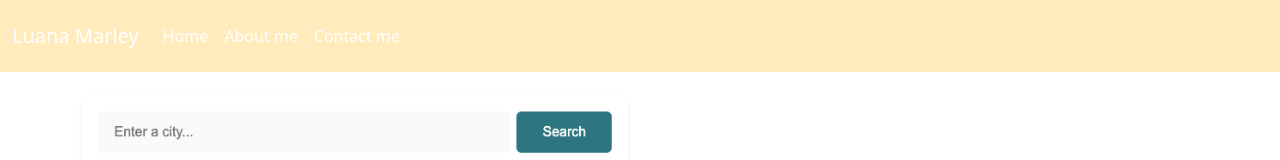
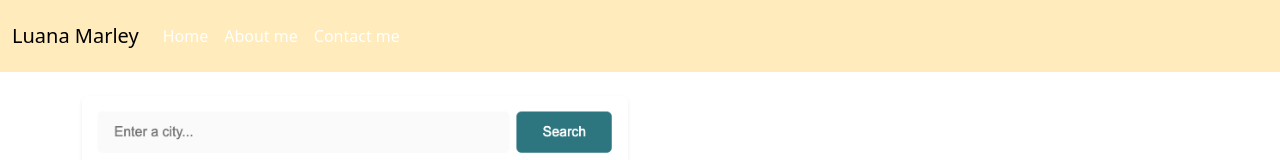
Before and after one commit to conectomarley/oneportfolio, a plain HTML site: page projects.html in a window 1280 px wide. Shown: the top 160 px of the page. Drawn offline with nearby package versions, Linux system fonts and the light colour scheme.

Commit message:
updated nav text

```diff
--- a/projects.html
+++ b/projects.html
@@ -23,7 +23,7 @@
       style="background-color: #ffebbb"
     >
       <div class="container-fluid">
-        <a class="navbar-brand text-white" href="#">Luana Marley</a>
+        <a class="navbar-brand text-black" href="#">Luana Marley</a>
         <button
           class="navbar-toggler"
           type="button"
```
